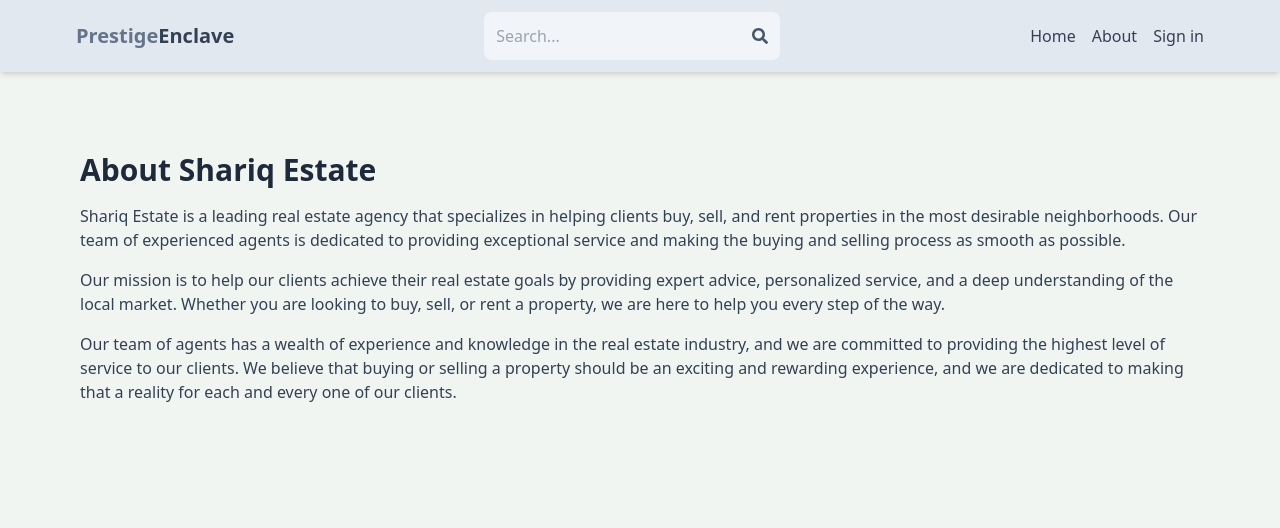
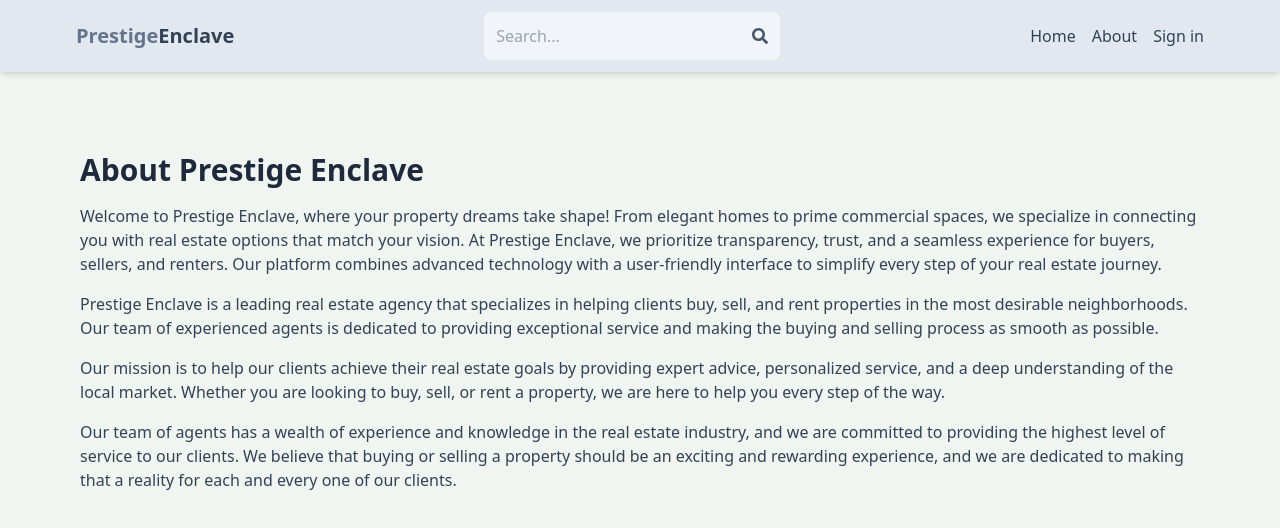
Before and after one commit to mohdshariq-8589/Prestige-Enclave, a React (Vite) app in the folder client/: page /about in a window 1280 px wide. Shown: the top 528 px of the page. Built offline with nearby package versions, Linux system fonts and the light colour scheme; no server answers.

Commit message:
Update About.jsx

```diff
--- a/client/src/pages/About.jsx
+++ b/client/src/pages/About.jsx
@@ -4,10 +4,15 @@ export default function About() {
   return (
     <div className="py-20 px-4 max-w-6xl mx-auto">
       <h1 className="text-3xl font-bold mb-4 text-slate-800">
-        About Shariq Estate
+        About Prestige Enclave
       </h1>
       <p className="mb-4 text-slate-700">
-        Shariq Estate is a leading real estate agency that specializes in
+       Welcome to Prestige Enclave, where your property dreams take shape! From elegant homes to prime commercial spaces, we specialize in connecting you with real estate options that match your vision.
+
+At Prestige Enclave, we prioritize transparency, trust, and a seamless experience for buyers, sellers, and renters. Our platform combines advanced technology with a user-friendly interface to simplify every step of your real estate journey.
+      </p>
+      <p className="mb-4 text-slate-700">
+        Prestige Enclave is a leading real estate agency that specializes in
         helping clients buy, sell, and rent properties in the most desirable
         neighborhoods. Our team of experienced agents is dedicated to providing
         exceptional service and making the buying and selling process as smooth
```
